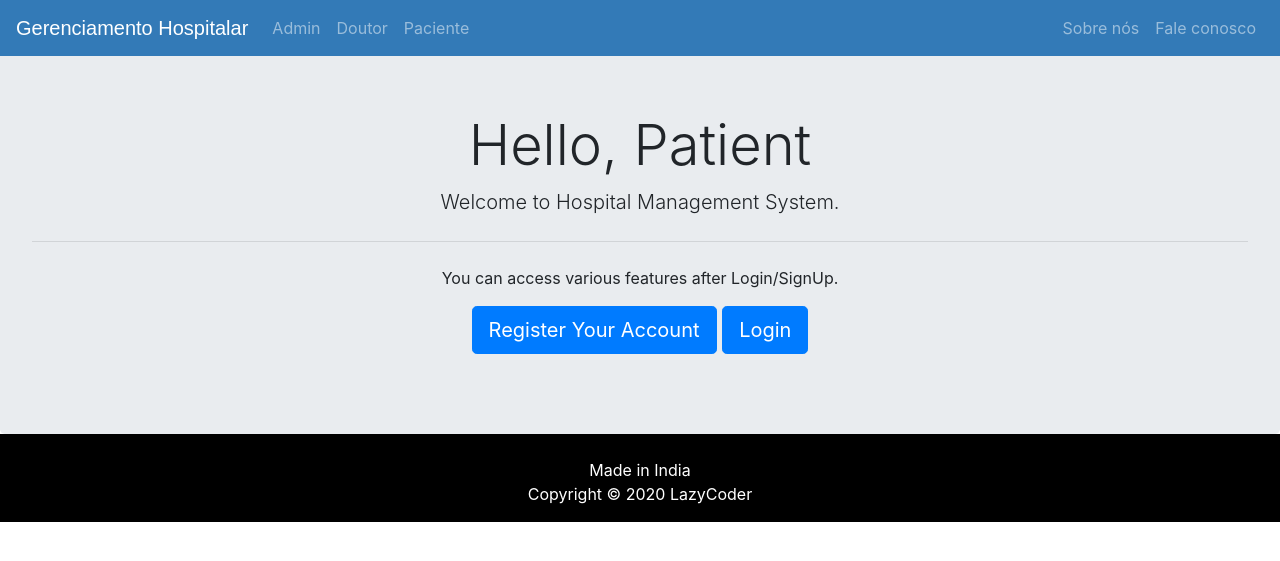
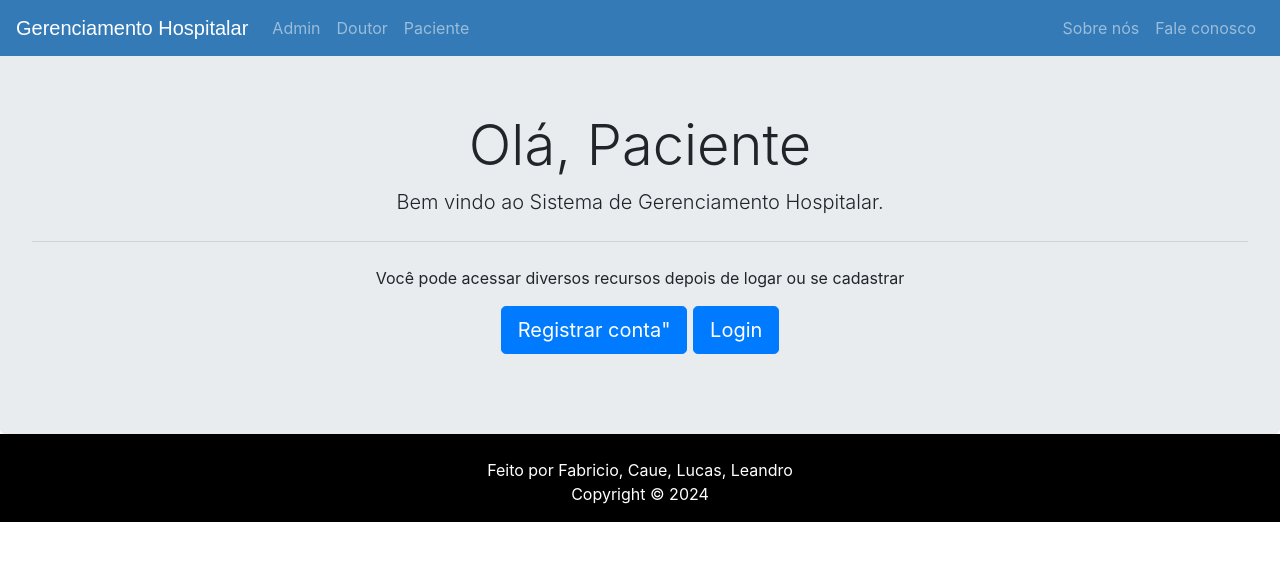
Before and after one commit to LucasSarri/Trab-GPDS, a Django app: page /patientclick in a window 1280 px wide. Shown: the top 561 px of the page. Run offline with Django 3.2, Linux system fonts and the light colour scheme; some libraries are stand-ins or nearby versions.

Commit message:
continuação da tradução

```diff
--- a/templates/hospital/footer.html
+++ b/templates/hospital/footer.html
@@ -76,17 +76,13 @@
     <div class="row">
       <div class="col-md-12 col-sm-12">
         <div style="color:#ffffff;" class="wow fadeInUp footer-copyright">
-          <p>Made in India <br>
-            Copyright &copy; 2020 LazyCoder </p>
+          <p>Feito por Fabricio, Caue, Lucas, Leandro <br>
+            Copyright &copy; 2024</p>
         </div>
       </div>
     </div>
   </div>
 </footer>
-<!--
-developed By : sumit kumar
-facebook : fb.com/sumit.luv
-youtube : youtube.com/lazycoders
--->
+
 
 </html>
--- a/templates/hospital/patientclick.html
+++ b/templates/hospital/patientclick.html
@@ -1,9 +1,5 @@
 {% extends 'hospital/homebase.html' %}
-<!--
-developed By : sumit kumar
-facebook : fb.com/sumit.luv
-youtube : youtube.com/lazycoders
--->
+
 
 {% block content %}
 
@@ -11,12 +7,12 @@ youtube : youtube.com/lazycoders
 <br>
 
 <div class="jumbotron" style="margin-bottom:0px;">
-  <h1 class="display-4" style="text-align:center;">Hello, Patient</h1>
-  <p class="lead">Welcome to Hospital Management System.</p>
+  <h1 class="display-4" style="text-align:center;">Olá, Paciente</h1>
+  <p class="lead">Bem vindo ao Sistema de Gerenciamento Hospitalar.</p>
   <hr class="my-4">
-  <p>You can access various features after Login/SignUp.</p>
+  <p>Você pode acessar diversos recursos depois de logar ou se cadastrar</p>
   <p class="lead">
-    <a class="btn btn-primary btn-lg" href="/patientsignup" role="button">Register Your Account</a>
+    <a class="btn btn-primary btn-lg" href="/patientsignup" role="button">Registrar conta"</a>
     <a class="btn btn-primary btn-lg" href="/patientlogin" role="button">Login</a>
   </p>
 </div>
```
